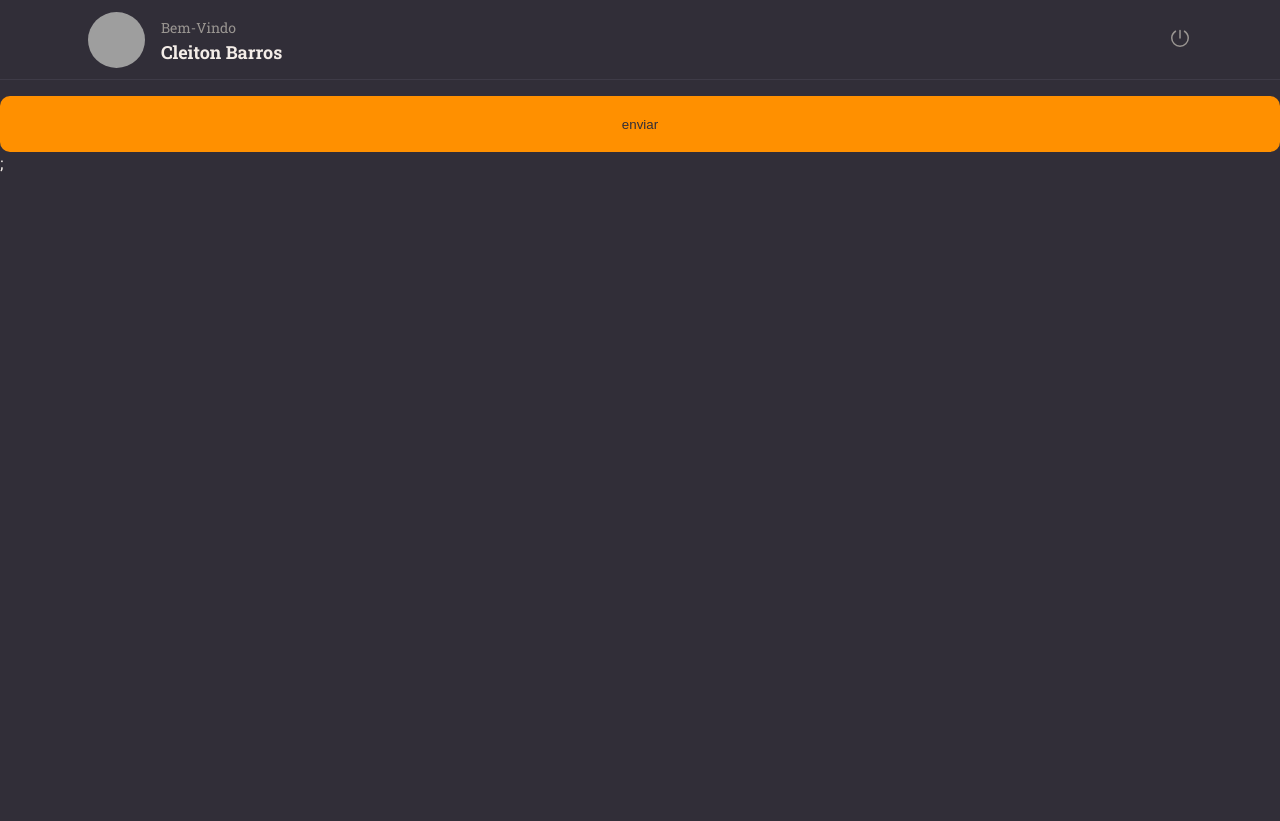
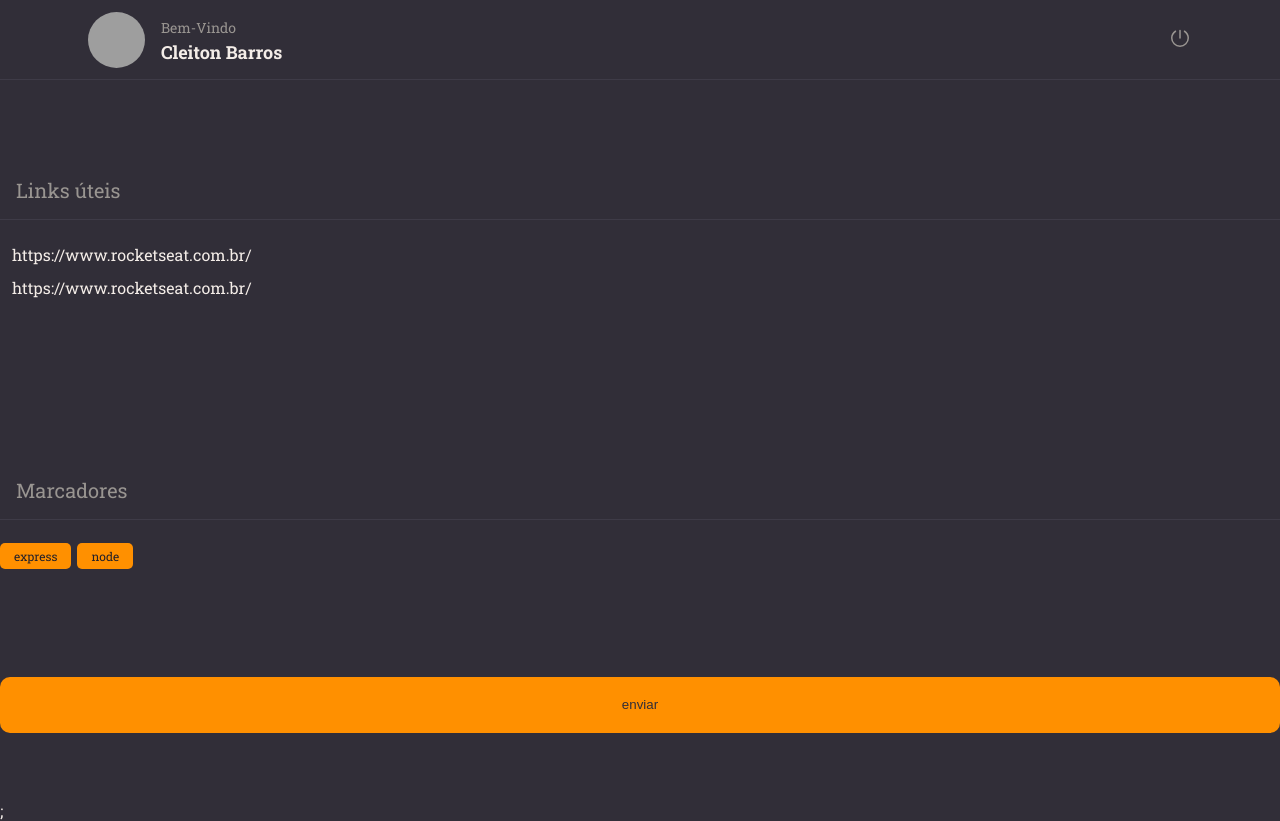
Before and after one commit to cleitonBarros/Rocketnotes, a React (Vite) app: page / in a window 1280 px wide. Before the commit the page ends 800 px from the top, so only its background shows below. Built offline with nearby package versions, Linux system fonts and the light colour scheme; grey boxes are pictures that could not be loaded.

Commit message:
feat: Section ans Tag Components

```diff
--- a/src/App.tsx
+++ b/src/App.tsx
@@ -1,5 +1,3 @@
-import React from "react";
-
 import Details from "./pages/Details";
 
 function App() {
--- a/src/components/Button/index.tsx
+++ b/src/components/Button/index.tsx
@@ -2,7 +2,7 @@ import React from "react";
 
 import * as S from "./styled";
 
-interface ButtonProps {
+interface ButtonProps extends React.ButtonHTMLAttributes<HTMLButtonElement> {
   title: string;
   isLoading?: boolean;
 }
--- a/src/components/Header/index.tsx
+++ b/src/components/Header/index.tsx
@@ -1,5 +1,5 @@
-import React from "react";
 import * as S from "./styled";
+
 import { Power } from "@phosphor-icons/react";
 
 export function Header() {
--- /dev/null
+++ b/src/components/Tags/index.tsx
@@ -0,0 +1,8 @@
+import * as S from "./styled";
+
+interface TagProps {
+  title: string;
+}
+export function Tag({ title }: TagProps) {
+  return <S.Container>{title}</S.Container>;
+}
--- /dev/null
+++ b/src/components/Tags/styled.ts
@@ -0,0 +1,10 @@
+import styled from "styled-components";
+
+export const Container = styled.span`
+  font-size: 0.75rem;
+  padding: 5px 0.875rem;
+  border-radius: 5px;
+  margin-right: 6px;
+  background: ${({ theme }) => theme.COLORS.ORANGE};
+  color: ${({ theme }) => theme.COLORS.BACKGROUND_900};
+`;
--- /dev/null
+++ b/src/components/section/index.tsx
@@ -0,0 +1,17 @@
+import React from "react";
+
+import * as S from "./styled";
+
+interface SectionProps {
+  children?: React.ReactNode;
+  title: string;
+}
+
+export function Section({ children, title }: SectionProps) {
+  return (
+    <S.Container>
+      <h2>{title}</h2>
+      {children}
+    </S.Container>
+  );
+}
--- /dev/null
+++ b/src/components/section/styled.ts
@@ -0,0 +1,16 @@
+import styled from "styled-components";
+
+export const Container = styled.section`
+  margin: 3.5rem 0 1.75rem;
+
+  > h2 {
+    border-bottom: 1px solid ${({ theme }) => theme.COLORS.BACKGROUND_700};
+
+    padding: 1rem;
+    margin-bottom: 1.5rem;
+
+    color: ${({ theme }) => theme.COLORS.GRAY_100};
+    font-size: 1.25rem;
+    font-weight: 400;
+  }
+`;
--- a/src/pages/Details/index.tsx
+++ b/src/pages/Details/index.tsx
@@ -1,12 +1,32 @@
-import React from "react";
 import { Button } from "../../components/Button";
 import { Header } from "../../components/Header";
+import { Section } from "../../components/section";
+import { Tag } from "../../components/Tags";
+
+import * as S from "./styled";
 
 export default function Details() {
   return (
-    <>
+    <S.Container>
       <Header />
+
+      <Section title="Links úteis">
+        <S.Links>
+          <li>
+            <a href="#">https://www.rocketseat.com.br/</a>
+          </li>
+          <li>
+            <a href="#">https://www.rocketseat.com.br/</a>
+          </li>
+        </S.Links>
+      </Section>
+
+      <Section title="Marcadores">
+        <Tag title="express" />
+        <Tag title="node" />
+      </Section>
+
       <Button title="enviar" />
-    </>
+    </S.Container>
   );
 }
--- a/src/pages/Details/styled.ts
+++ b/src/pages/Details/styled.ts
@@ -10,3 +10,13 @@ export const Container = styled.div`
     "header"
     "content";
 `;
+
+export const Links = styled.ul`
+  > li {
+    margin: 0.75rem;
+
+    a {
+      color: ${({ theme }) => theme.COLORS.WHITE};
+    }
+  }
+`;
```
Also changed, not shown: .eslintrc.json.
